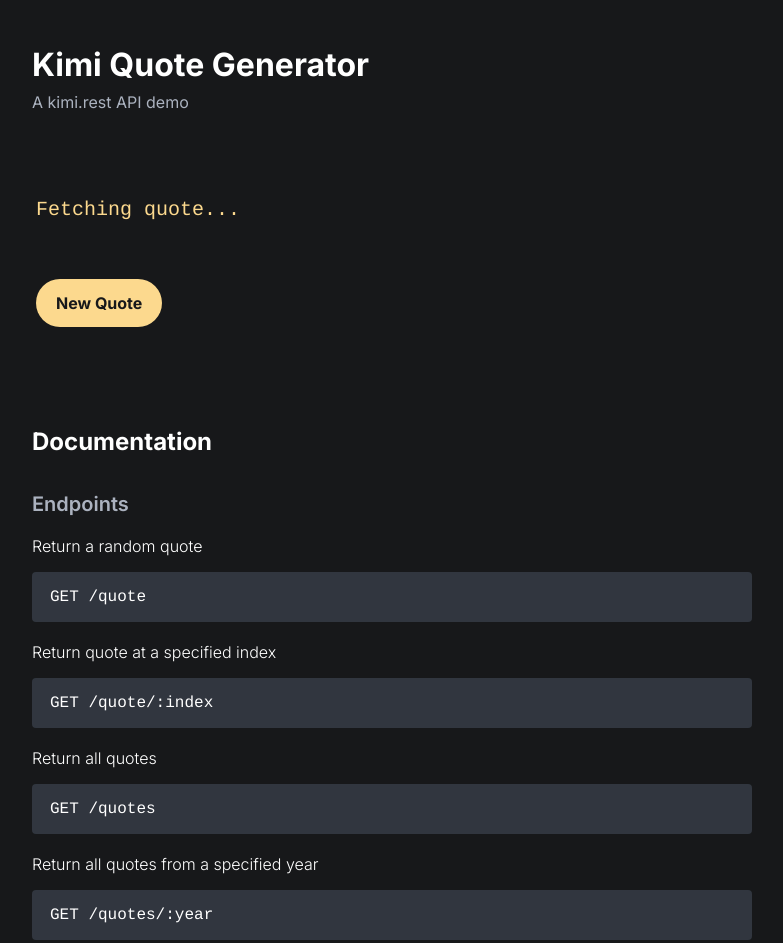
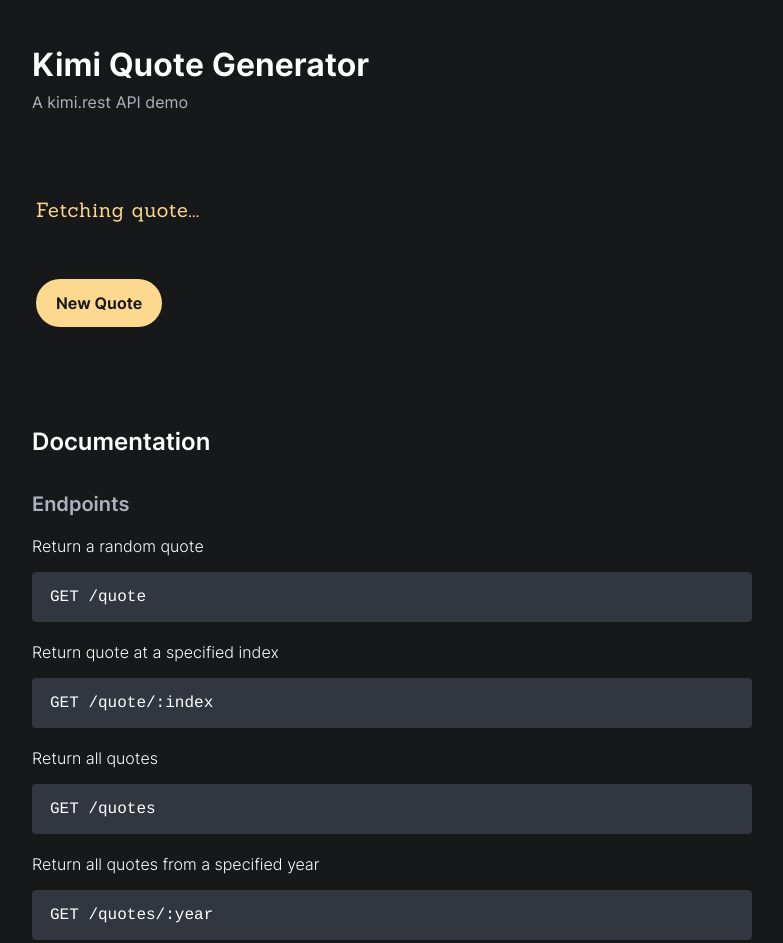
Before and after one commit to sethvm/kimiquotes, a website: page client/index.html in a window 1280 px wide. Shown: the top 943 px of the page, without its empty margins (248-1031 px from the left). Drawn offline with Linux system fonts and the light colour scheme; no server answers.

Commit message:
rework font imports, update preview image

```diff
--- a/client/index.html
+++ b/client/index.html
@@ -40,7 +40,7 @@
                 </button>
             </div>
             <div class='docSection'>
-                <h2>Documentation</h2>
+                <h2 class='heading'>Documentation</h2>
                 <div class='codeSection'>
                     <h3 class='subHeading'>Endpoints</h3>
                     <div class='codeSnippet'>
--- a/client/stylesheet/styles.scss
+++ b/client/stylesheet/styles.scss
@@ -6,10 +6,22 @@
 $highlight-font-color: #FCD98E;
 $btn-hover-color: #F4E5B5;
 
-// font families
-@import url('https://fonts.googleapis.com/css2?family=Inter:wght@300;400;600;700&display=swap');
+// fonts
 $body-font: 'Inter', sans-serif;
+$quote-font: 'Sanchez', sans-serif;
 $code-font: 'Courier', sans-serif;
+
+@font-face {
+    font-family: 'Inter';
+    src: url('../fonts/Inter-VariableFont_slnt,wght.ttf') format('TrueType');
+    font-display: swap;
+}
+
+@font-face {
+    font-family: 'Sanchez';
+    src: url('../fonts/Sanchez-Regular.ttf') format('TrueType');
+    font-display: swap;
+}
 
 // font size
 @mixin font-size-xl {
@@ -34,23 +46,27 @@
 
 //font weight
 @mixin font-weight-bold {
-    font-weight: 700;
+    font-weight: 650;
+    font-variation-settings: 'wght' 650;
 }
 
 @mixin font-weight-semibold {
     font-weight: 600;
+    font-variation-settings: 'wght' 600;
 }
 
 @mixin font-weight-normal {
     font-weight: 400;
+    font-variation-settings: 'wght' 400;
 }
 
 @mixin font-weight-light {
     font-weight: 300;
+    font-variation-settings: 'wght' 300;
 }
 
 @mixin quote-font-style {
-    font-family: $code-font;
+    font-family: $quote-font;
     color: $highlight-font-color;
     @include font-size-large;
     line-height: 1.35em;
@@ -125,6 +141,7 @@
 
 #sampleQuote {
     @include quote-font-style;
+    letter-spacing: 0.04em;
 }
 
 #quoteResetBtn {
@@ -159,6 +176,10 @@
     margin-bottom: 20px;
 }
 
+.heading {
+    @include font-weight-semibold;
+}
+
 .subHeading {
     color: $subheading-font-color;
     @include font-size-large;
```
Also changed, not shown: client/fonts/Inter-VariableFont_slnt,wght.ttf (added), client/fonts/Sanchez-Regular.ttf (added), client/preview.png, client/stylesheet/styles.css, 1 other file.
